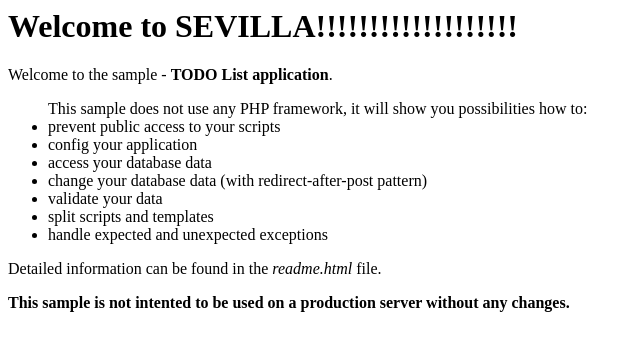
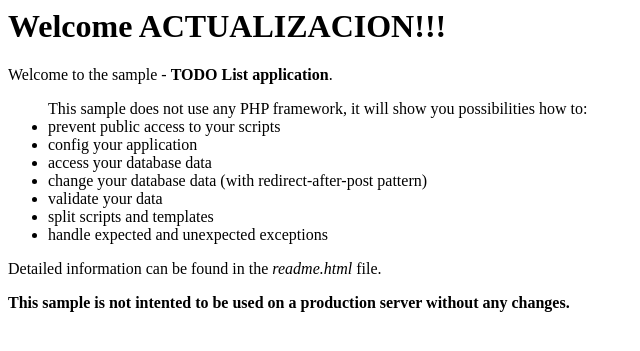
Before and after one commit to ibonilm/cloudtour, a PHP site: page /home.phtml in a window 1280 px wide. Shown: the top 351 px of the page, without its empty margins (0-640 px from the left). Run offline with PHP 8.4, Linux system fonts and the light colour scheme.

Commit message:
segundo en sevilla

```diff
--- a/page/home.phtml
+++ b/page/home.phtml
@@ -42,7 +42,7 @@
  */
 
 ?>
-<h1>Welcome to SEVILLA!!!!!!!!!!!!!!!!!!!</h1>
+<h1>Welcome ACTUALIZACION!!!</h1>
 
 <p class="p">Welcome to the sample - <b>TODO List application</b>.</p>
 <ul class="p">
```
